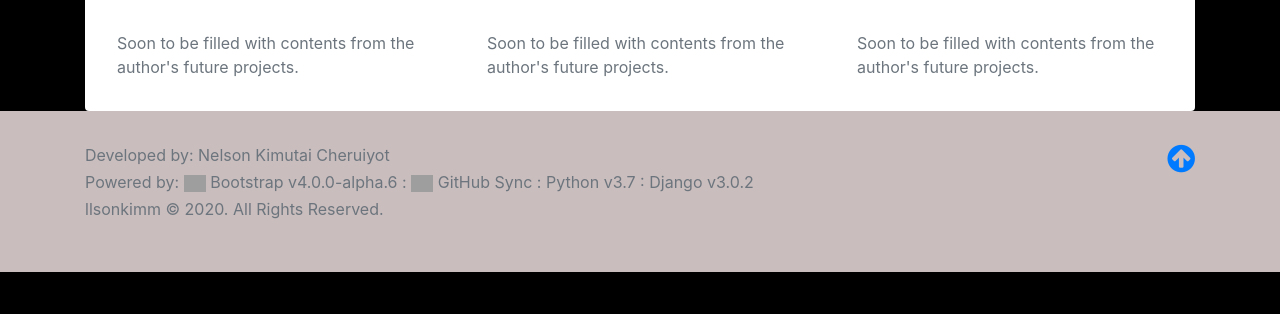
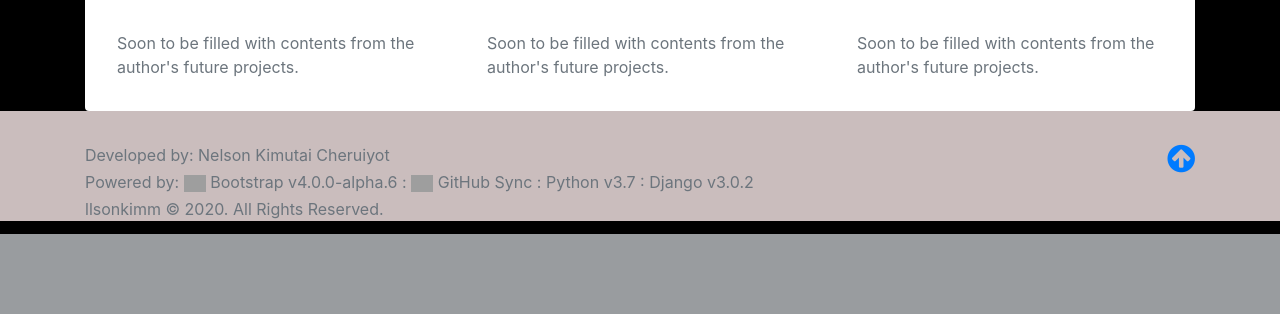
Before and after one commit to llsonkimm/mysite, a Django app: page / in a window 1280 px wide. Shown: the part 2514-2828 px from the top of the page. After the commit the page ends 2748 px from the top, so only its background shows below. Run offline with Django 3.2, Linux system fonts and the light colour scheme; data comes from the database, SQL or seed files in the repository; some libraries are stand-ins or nearby versions; grey boxes are pictures that could not be loaded.

Commit message:
amended style4.css

```diff
--- a/describes/static/style4.css
+++ b/describes/static/style4.css
@@ -84,7 +84,7 @@ body {
 
 .album {
   padding-top: 2rem;
-  padding-bottom: 2rem;
+  padding-bottom: 0rem;
   background-color: #000000;
 }
 
@@ -117,9 +117,9 @@ body {
 }
 footer {
   padding-top: 2rem;
-  padding-bottom: 3rem;
+  padding-bottom: 0rem;
   background-color: #cec1c1fb;
-  margin-bottom: auto;
+  margin-bottom: 0em;
 }
 footer p {
   margin-bottom: .2rem;
```
